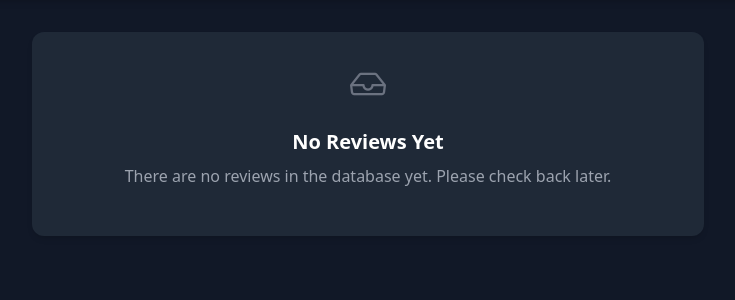
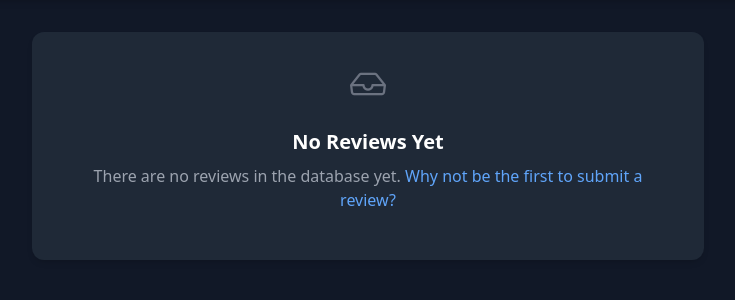
Before and after one commit to petecheslock/bottles_or_cans, a Flask app: page /play in a window 1280 px wide. Shown: the part 52-352 px from the top of the page, without its empty margins (272-1007 px from the left). Run offline with Flask 3, Linux system fonts and the light colour scheme; parts of the project's set-up code (start-up, migrations or seed data) failed here and were passed over.

Commit message:
Remove automatic database table creation and simplify review submission link
- Remove db.create_all() from app initialization
- Modify index.html to always show review submission link
- Simplify no-reviews message text and link visibility

```diff
--- a/app/__init__.py
+++ b/app/__init__.py
@@ -28,10 +28,6 @@ def create_app(config_class=None):
     app.register_blueprint(auth_bp)
     app.register_blueprint(admin_bp)
     app.register_blueprint(main_bp)
-
-    # Create tables
-    with app.app_context():
-        db.create_all()
 
     # Register template context processors
     register_template_processors(app)
--- a/app/templates/index.html
+++ b/app/templates/index.html
@@ -83,14 +83,10 @@
                 </h2>
                 <p class="text-gray-600 dark:text-gray-400 mb-4">
                     There are no reviews in the database yet.
-                    {% if session.get('logged_in') %}
-                        <a href="{{ url_for('main.submit_review') }}"
-                           class="text-blue-600 dark:text-blue-400 hover:underline">
-                            Add the first review
-                        </a>
-                    {% else %}
-                        Please check back later.
-                    {% endif %}
+                    <a href="{{ url_for('main.submit_review') }}"
+                       class="text-blue-600 dark:text-blue-400 hover:underline">
+                        Why not be the first to submit a review?
+                    </a>
                 </p>
             </div>
         {% endif %}
```
